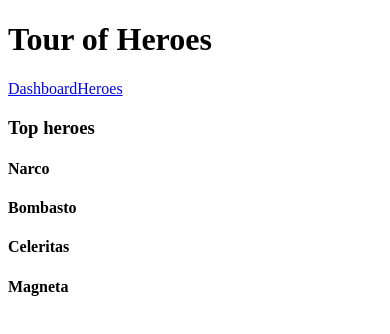
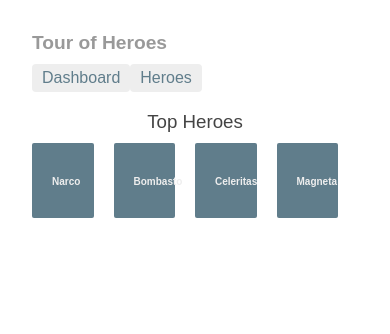
Before and after one commit to nonoike/hello-angular, an Angular app: page /dashboard in a window 390 px wide. Shown: the top 334 px of the page. Built offline with nearby package versions, Linux system fonts and the light colour scheme.

Commit message:
ch6: change styles

```diff
--- /dev/null
+++ b/src/app/app.component.css
@@ -0,0 +1,28 @@
+h1 {
+  font-size: 1.2em;
+  color: #999;
+  margin-bottom: 0;
+}
+h2 {
+  font-size: 2em;
+  margin-top: 0;
+  padding-top: 0;
+}
+nav a {
+  padding: 5px 10px;
+  text-decoration: none;
+  margin-top: 10px;
+  display: inline-block;
+  background-color: #eee;
+  border-radius: 4px;
+}
+nav a:visited, a:link {
+  color: #607D8B;
+}
+nav a:hover {
+  color: #039be5;
+  background-color: #CFD8DC;
+}
+nav a.active {
+  color: #039be5;
+}
--- a/src/app/app.component.ts
+++ b/src/app/app.component.ts
@@ -3,10 +3,13 @@ import { Component } from '@angular/core';
     selector: 'app-root',
     template: `
     <h1>{{title}}</h1>
-    <a routerLink="/dashboard">Dashboard</a>
-    <a routerLink="/heroes">Heroes</a>
+    <nav>
+      <a routerLink="/dashboard">Dashboard</a>
+      <a routerLink="/heroes">Heroes</a>
+    </nav>
     <router-outlet></router-outlet>
-    `
+    `,
+    styleUrls: ['./app.component.css']
 })
 
 export class AppComponent {
--- a/src/app/dashboard/dashboard.component.css
+++ b/src/app/dashboard/dashboard.component.css
@@ -0,0 +1,62 @@
+[class*='col-'] {
+  float: left;
+}
+*, *:after, *:before {
+    -webkit-box-sizing: border-box;
+    -moz-box-sizing: border-box;
+    box-sizing: border-box;
+}
+h3 {
+  text-align: center;
+  margin-bottom: 0;
+}
+[class*='col-'] {
+  padding-right: 20px;
+  padding-bottom: 20px;
+}
+[class*='col-']:last-of-type {
+  padding-right: 0;
+}
+.grid {
+  margin: 0;
+}
+.col-1-4 {
+  width: 25%;
+}
+.module {
+    padding: 20px;
+    text-align: center;
+    color: #eee;
+    max-height: 120px;
+    min-width: 120px;
+    background-color: #607D8B;
+    border-radius: 2px;
+}
+h4 {
+  position: relative;
+}
+.module:hover {
+  background-color: #EEE;
+  cursor: pointer;
+  color: #607d8b;
+}
+.grid-pad {
+  padding: 10px 0;
+}
+.grid-pad > [class*='col-']:last-of-type {
+  padding-right: 20px;
+}
+@media (max-width: 600px) {
+    .module {
+      font-size: 10px;
+      max-height: 75px;
+    }
+}
+@media (max-width: 1024px) {
+    .grid {
+      margin: 0;
+    }
+    .module {
+      min-width: 60px;
+    }
+}
--- a/src/app/dashboard/dashboard.component.html
+++ b/src/app/dashboard/dashboard.component.html
@@ -1,6 +1,6 @@
-<h3>Top heroes</h3>
+<h3>Top Heroes</h3>
 <div class="grid grid-pad">
-  <div *ngFor="let hero of heroes" (click)=gotoDetail(hero) class="col-1-4">
+  <div *ngFor="let hero of heroes" (click)="gotoDetail(hero)" class="col-1-4">
     <div class="module hero">
       <h4>{{hero.name}}</h4>
     </div>
--- a/src/app/hero-detail/hero-detail.component.css
+++ b/src/app/hero-detail/hero-detail.component.css
@@ -0,0 +1,29 @@
+label {
+  display: inline-block;
+  width: 3em;
+  margin: .5em 0;
+  color: #607D8B;
+  font-weight: bold;
+}
+input {
+  height: 2em;
+  font-size: 1em;
+  padding-left: .4em;
+}
+button {
+  margin-top: 20px;
+  font-family: Arial;
+  background-color: #eee;
+  border: none;
+  padding: 5px 10px;
+  border-radius: 4px;
+  cursor: pointer; cursor: hand;
+}
+button:hover {
+  background-color: #cfd8dc;
+}
+button:disabled {
+  background-color: #eee;
+  color: #ccc;
+  cursor: auto;
+}
--- a/src/app/heroes/heroes.component.html
+++ b/src/app/heroes/heroes.component.html
@@ -8,7 +8,9 @@
 
 <div *ngIf="selectedHero">
   <h2>
-    {{selectedHero.name | uppercase}} is my Hero
+    <!-- {{selectedHero.name | uppercase}} is my Hero -->
+    {{selectedHero.name}} is my Hero
   </h2>
   <button (click)="gotoDetail()">View Details</button>
 </div>
+<!-- <app-hero-detail [hero]="selectedHero"><app-hero-detail> -->
--- a/src/styles.css
+++ b/src/styles.css
@@ -1 +1,23 @@
 /* You can add global styles to this file, and also import other style files */
+/* Master Styles */
+h1 {
+  color: #369;
+  font-family: Arial, Helvetica, sans-serif;
+  font-size: 250%;
+}
+h2, h3 {
+  color: #444;
+  font-family: Arial, Helvetica, sans-serif;
+  font-weight: lighter;
+}
+body {
+  margin: 2em;
+}
+body, input[text], button {
+  color: #888;
+  font-family: Cambria, Georgia;
+}
+/* everywhere else */
+* {
+  font-family: Arial, Helvetica, sans-serif;
+}
```
